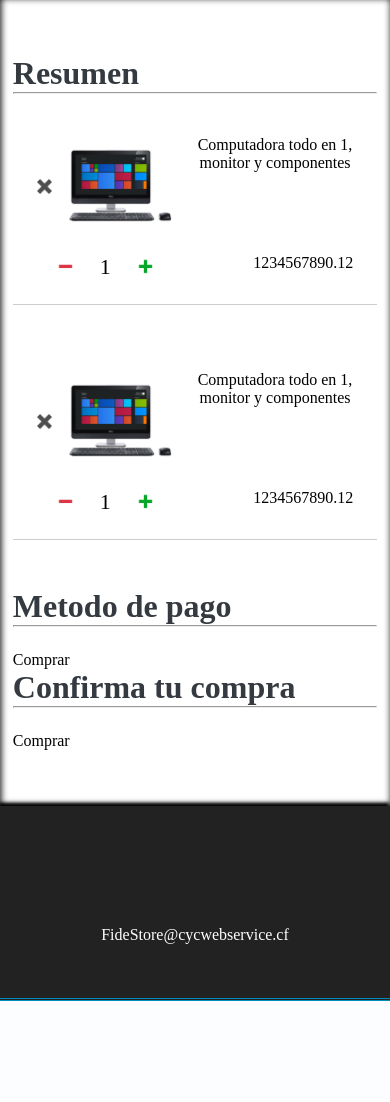
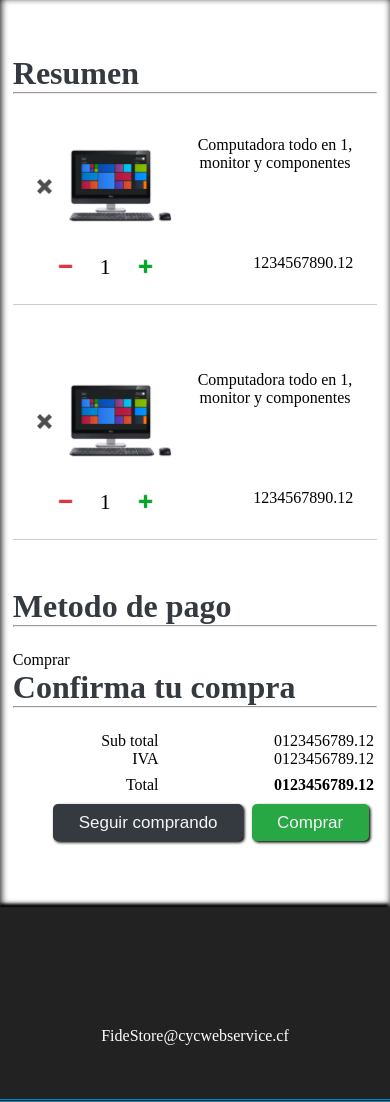
Before and after one commit to irvin0925/FeDaIr, a PHP site: page /Views/carrito.html in a window 390 px wide. Shown: the part 88-1190 px from the top of the page. Before the commit the page ends 1089 px from the top, so only its background shows below. Run offline with PHP 8.4, Linux system fonts and the light colour scheme.

Commit message:
Commit final de dia

```diff
--- a/src/Assets/CSS/carrito.css
+++ b/src/Assets/CSS/carrito.css
@@ -1,3 +1,5 @@
+/* Resumen */
+
 .cart-resumen {
     overflow: hidden;
     display: flex;
@@ -89,7 +91,25 @@
     height: 3.1875em;
 }
 
+/* Forma de pago */
+
+/* Confirma tu compra */
+
+.cart-total {
+    padding-top: .5em;
+}
+
+.cart-action {
+    display: flex;
+    justify-content: flex-end;
+}
+
+.cart-btn {
+    margin-right: 1.5em;
+}
+
 @media screen and (max-width:1100px) {
+    /* Resumen */
     .cart-item-img {
         float: left;
         margin-left: 1em;
@@ -141,9 +161,14 @@
         padding-top: calc(5em - 16px);
         height: 3.1875em;
     }
+    /*Confirmacion*/
+    .cart-btn {
+        margin-right: 1.5em;
+    }
 }
 
 @media screen and (max-width:729px) {
+    /* Resumen */
     .cart-item-price {
         clear: right;
         font-size: 16px;
@@ -156,9 +181,14 @@
         display: flex;
         justify-content: space-between;
     }
+    /*Confirmacion*/
+    .cart-btn {
+        margin-right: 1.5em;
+    }
 }
 
 @media screen and (max-width:600px) {
+    /* Resumen */
     .cart-item-img {
         margin-left: 1em;
         min-width: 6.5em;
@@ -213,4 +243,8 @@
         padding: 0;
         height: auto;
     }
+    /*Confirmacion*/
+    .cart-btn {
+        margin-right: .5em;
+    }
 }
--- a/src/Views/carrito.html
+++ b/src/Views/carrito.html
@@ -75,7 +75,34 @@
             <h3>Confirma tu compra</h3>
             <hr>
             <div class="cart-purchase mt-1">
-                Comprar
+                <div class="w-40 d-inline-block">
+                    <p class="text-right">Sub total
+                    </p>
+                </div>
+                <div class="w-58 d-inline-block">
+                    <p class="text-right">0123456789.12
+                    </p>
+                </div>
+                <div class="w-40 d-inline-block">
+                    <p class="text-right">IVA
+                    </p>
+                </div>
+                <div class="w-58 d-inline-block">
+                    <p class="text-right">0123456789.12
+                    </p>
+                </div>
+                <div class="w-40 d-inline-block">
+                    <p class="text-right">Total
+                    </p>
+                </div>
+                <div class="w-58 d-inline-block cart-total">
+                    <p class="text-right"><strong>0123456789.12</strong>
+                    </p>
+                </div>
+                <div class="cart-action">
+                    <input type="button" value="Seguir comprando" class="btn btn-accent cart-btn">
+                    <input type="button" value="Comprar" class="btn btn-success cart-btn">
+                </div>
             </div>
         </div>
         <!-- FOOTER -->
```
